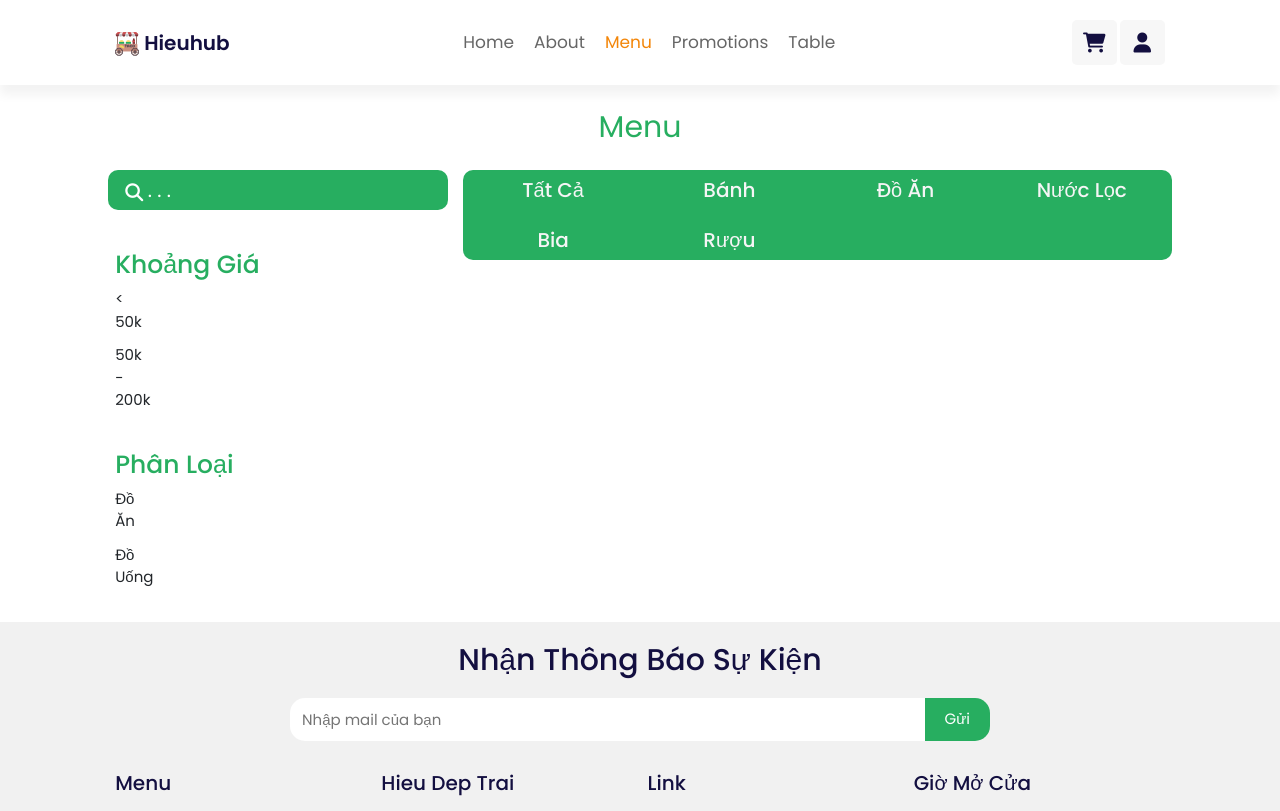
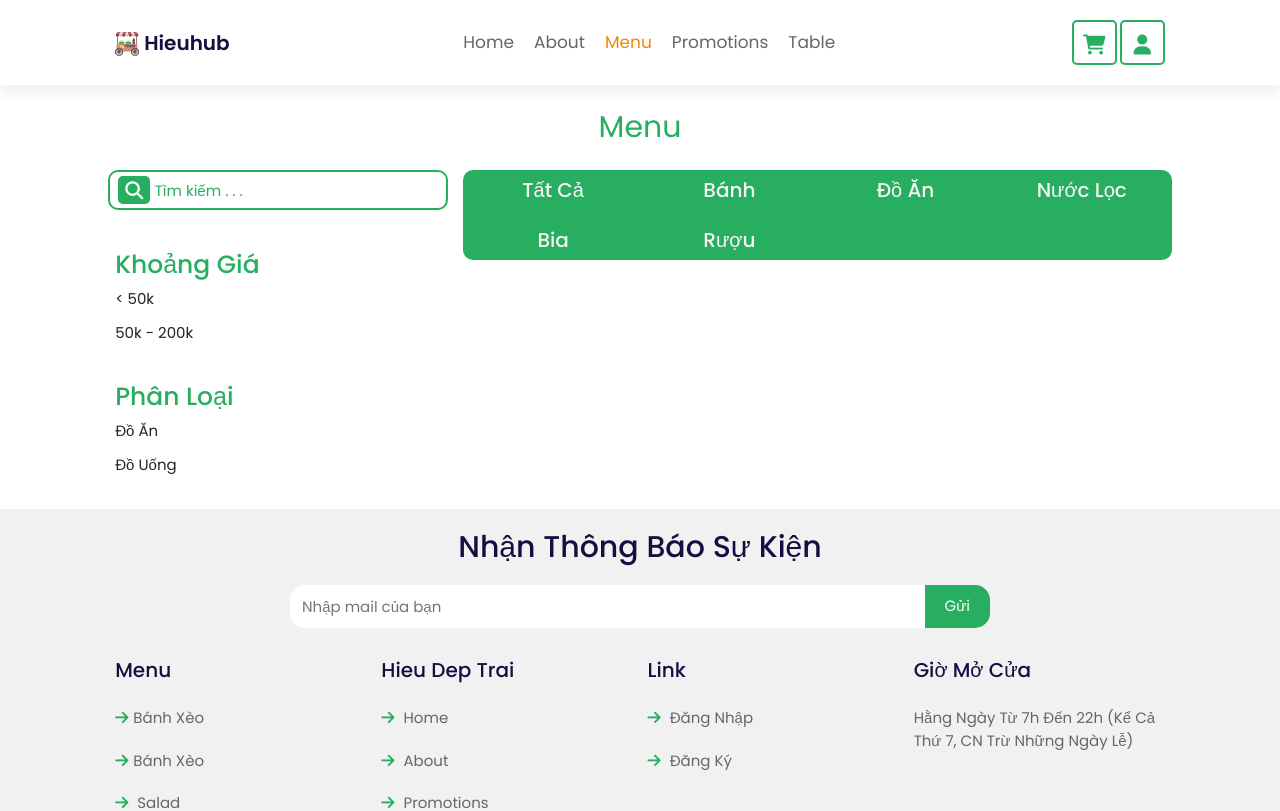
Before and after one commit to hieunmh/SE, a Vue app in the folder client/: page /menu in a window 1280 px wide. Shown: the top 811 px of the page. Built offline with nearby package versions, Linux system fonts and the light colour scheme.

Commit message:
edit ui search bar and icon acount + shopping

```diff
--- a/client/src/components/Header.vue
+++ b/client/src/components/Header.vue
@@ -21,7 +21,7 @@
 				</ul>
 			</div>
 
-			<div v-else style="background: #f38609; color: white;" class="fas fa-user account">
+			<div v-else class="fas fa-user account logined" style="background: #f38609; color: white;">
 				<ul class="drop-down-select">
 					<li><RouterLink to="/myorder">Giỏ hàng</RouterLink></li>
 					<li><RouterLink @click="handleLogout" to="/">Đăng xuất</RouterLink></li>
@@ -113,8 +113,9 @@ export default {
 			width: 4.5rem;
 			line-height: 4.5rem;
 			font-size: 2rem;
-			background: #f7f7f7;
-			color: #130f40;
+			background: #fff;
+			color: #27ae60;
+			border: 2px solid #27ae60;
 			border-radius: 0.5rem;
 			margin-left: 0.3rem;
 			cursor: pointer;
@@ -127,41 +128,44 @@ export default {
 		a.router-link-exact-active {
 			.cart {
 				background-color: #f38609;
+				border-color: #f38609;
 				color: white;
 			}
+			:hover {
+				border: 2px solid #27ae60;
+			}
 		}
+
+		.account.logined {
+			border-color: #f38609;
+		}
+
 		.account {
+
 			.drop-down-select {
 				display: none;
+				padding: 0;
 				position: absolute;
-				margin-left: -50px;
+				margin-left: -65%;
 				list-style-type: none;
+				border: 2px solid #27ae60;
+				border-radius: 10px;
 				a {
 					text-decoration: none;
-					background: #27ae60;
-					color: white;
+					color: #27ae60;
 					font-size: 15px;
-					font-weight: 500;
+					font-weight: 300;
 					float: left;
-					width: 95px;
-					border-radius: 5%;
-				}
-			}
-			.drop-down-select.active {
-				display: block !important;
-				a {
-					background-color: #f7f7f7;
-					&:hover {
-						background-color: #f38609;
-						color: white;
-					}
+					width: 100px;
+					border-radius: 8px;
 				}
 			}
 			&:hover {
+				border:2px solid #27ae60;
 				.drop-down-select {
 					display: block;
 					a {
-						// background-color: #f7f7f7;
+						background-color: #f7f7f7;
 						&:hover {
 							background-color: #f38609;
 							color: white;
--- a/client/src/pages/Menu.vue
+++ b/client/src/pages/Menu.vue
@@ -7,8 +7,8 @@
     <div class="row">
       <div class="col-sm-4 col-12 filter-box">
         <div class="row search-box">
-          <i class="fas fa-magnifying-glass"></i>
-          <input type="text" class="search-input" placeholder=". . .">
+          <i class="fa-solid fa-magnifying-glass" @click=""></i>
+          <input type="text" class="search-input" placeholder="Tìm kiếm . . .">
           <div class="row filter-dropdown" @click="displayFilter()">
             <div class="fa-solid fa-caret-down dropDown"></div>
           </div>
@@ -118,7 +118,7 @@ input[type="button"] {
 }
 
 .filter-section {
-  width: inherit;
+  width: 100%;
 }
 
 .filter-heading {
@@ -149,23 +149,28 @@ input[type="button"] {
   margin-bottom: 15px;
   i {
     position: absolute;
-    top: 13px;
+    width: 3.2rem;
+    border-top: 5px solid #27ae60;
+    border-bottom: 5px solid #27ae60;
+    border-radius: 5px;
+    top: 15%;
     left: 1rem;
     font-size: 1.8rem;
+    background-color: #27ae60;
     color: white;
   }
   .search-input {
-    margin: 0;
-    padding: 0 4rem;
+    padding-left: 4.5rem;
     width: 100%;
     height: 40px;
-    font-size: 20px;
-    color: white;
+    font-size: 15px;
+    color: #27ae60;
     text-transform: none;
-    background-color: #27ae60;
+    background-color: #fff;
+    border: 2px solid #27ae60;
     border-radius: 1rem;
     &::placeholder {
-      color: white;
+      color: #27ae60;
     }
   }
 }
@@ -231,7 +236,7 @@ input[type="button"] {
     display: block;
     border-radius: 1rem;
     background-color: #27ae60;
-    color: #fff;
+    color: #27ae60;
     font-weight: 400;
     margin-bottom: 15px;
     position: relative;
```
